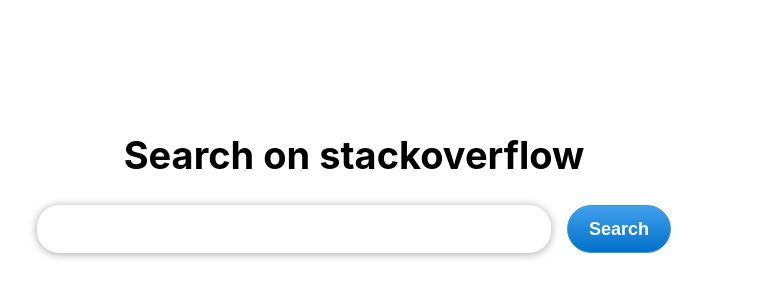
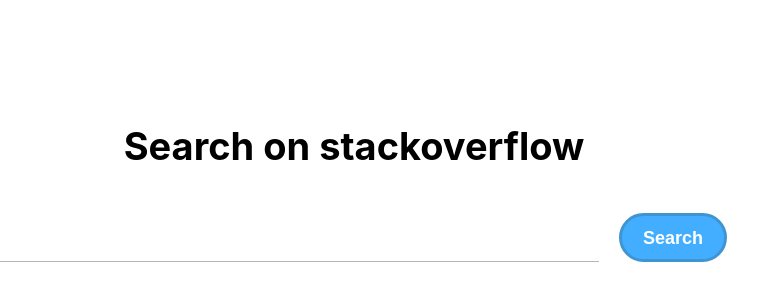
Before and after one commit to rusbaburin/stackoverflow, a React (Create React App) app: page / in a window 1280 px wide. Shown: the part 112-412 px from the top of the page, without its empty margins (286-1044 px from the left). Built offline with nearby package versions, Linux system fonts and the light colour scheme.

Commit message:
small redesign

```diff
--- a/src/assets/styles/search.css
+++ b/src/assets/styles/search.css
@@ -13,6 +13,7 @@
 
 .search-title {
     font-size: 38px;
+    margin-bottom: 42px;
 }
 
 .search-form-container {
@@ -25,34 +26,35 @@
 }
 
 .search-item-container {
-    margin: 0 8px;
+    margin: 0 10px;
 }
 
 .search-input {
-    box-shadow: 0 1px 8px 0 rgba(32, 33, 36, .4);
-    border-radius: 22px;
+    border-bottom: 1px solid #b5b5b5;
+    border-top: none;
+    border-right: none;
+    border-left: none;
     box-sizing: border-box;
-    border: none;
     outline: none;
     font-size: 28px;
     padding: 8px 18px;
-    min-width: 514px;
+    min-width: 618px;
 }
 .search-input:focus {
-    box-shadow: 0 1px 8px 0 rgba(43, 86, 214, 0.5);
+    box-shadow: 0px -7px 6px -7px #9cadff inset;
+    border-top: none;
+    border-right: none;
+    border-left: none;
 }
 
 .search-button {
     font-size: 18px;
+    line-height: 1;
     font-weight: bold;
-    background-color: #0070c9;
-    background: -webkit-linear-gradient(#42a1ec, #0070c9);
-    background: linear-gradient(#42a1ec, #0070c9);
-    border-color: #3f94d2;
-    border-width: 1px;
-    border-style: solid;
+    border: 3px solid #3f94d2;
+    background-color: #43aeff;
+    color: #fff;
     border-radius: 41px;
-    color: #fff;
     height: 100%;
     cursor: pointer;
     padding: 3px 21px;
@@ -60,7 +62,6 @@
     outline: none;
 }
 .search-button:hover {
-    background-color: #1f76bd;
-    background: -webkit-linear-gradient(#63b2f1, #197ac7);
-    background: linear-gradient(#63b2f1, #197ac7);
+    border-color: #2e84c3;
+    background-color: #35a8ff;
 }
```
Also changed, not shown: src/assets/styles/question.css (+8 -1 lines).
